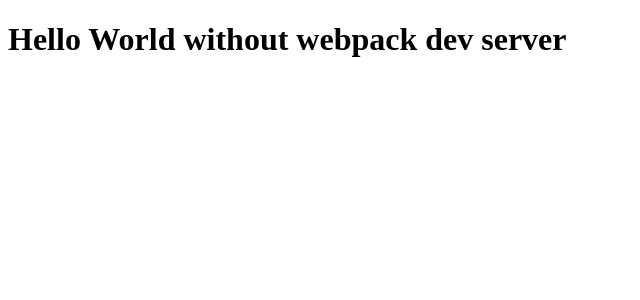
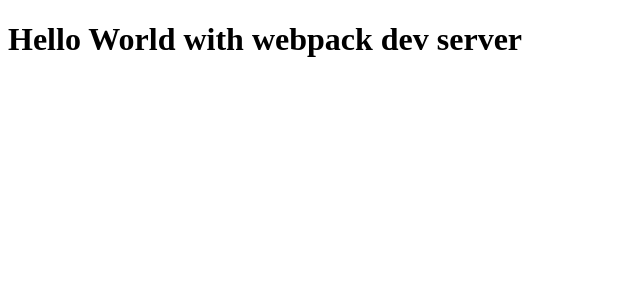
Before and after one commit to gustavonvp/01-github-explorer, a React app: page / in a window 1280 px wide. Shown: the top 300 px of the page, without its empty margins (0-640 px from the left). Built offline with nearby package versions, Linux system fonts and the light colour scheme.

Commit message:
Adding webpack dev server and development  configuration Closes #8

```diff
--- a/src/App.jsx
+++ b/src/App.jsx
@@ -1,5 +1,5 @@
 
 export  function App() {
 
-    return <h1>Hello World without webpack dev server</h1>
+    return <h1>Hello World with webpack dev server</h1>
 }
--- a/webpack.config.js
+++ b/webpack.config.js
@@ -5,6 +5,8 @@
 
 
 module.exports =  {
+        mode: 'development',
+
         entry: [
             path.resolve(__dirname, 'src', 'index.jsx'),
 
@@ -20,15 +22,21 @@
             ],
         },
 
+        devServer: {
+            static: './public',
+          },
+
         plugins: [
             new webpack.ProvidePlugin({
                "React": "react",
             }),
 
             new HtmlWebpackPlugin({
+                //title: 'Development',
                 template: path.resolve(__dirname, 'public', 'index.html'),
                 scriptLoading: 'defer',
-            })
+            }),
+
          ],
 
         module: {
```
